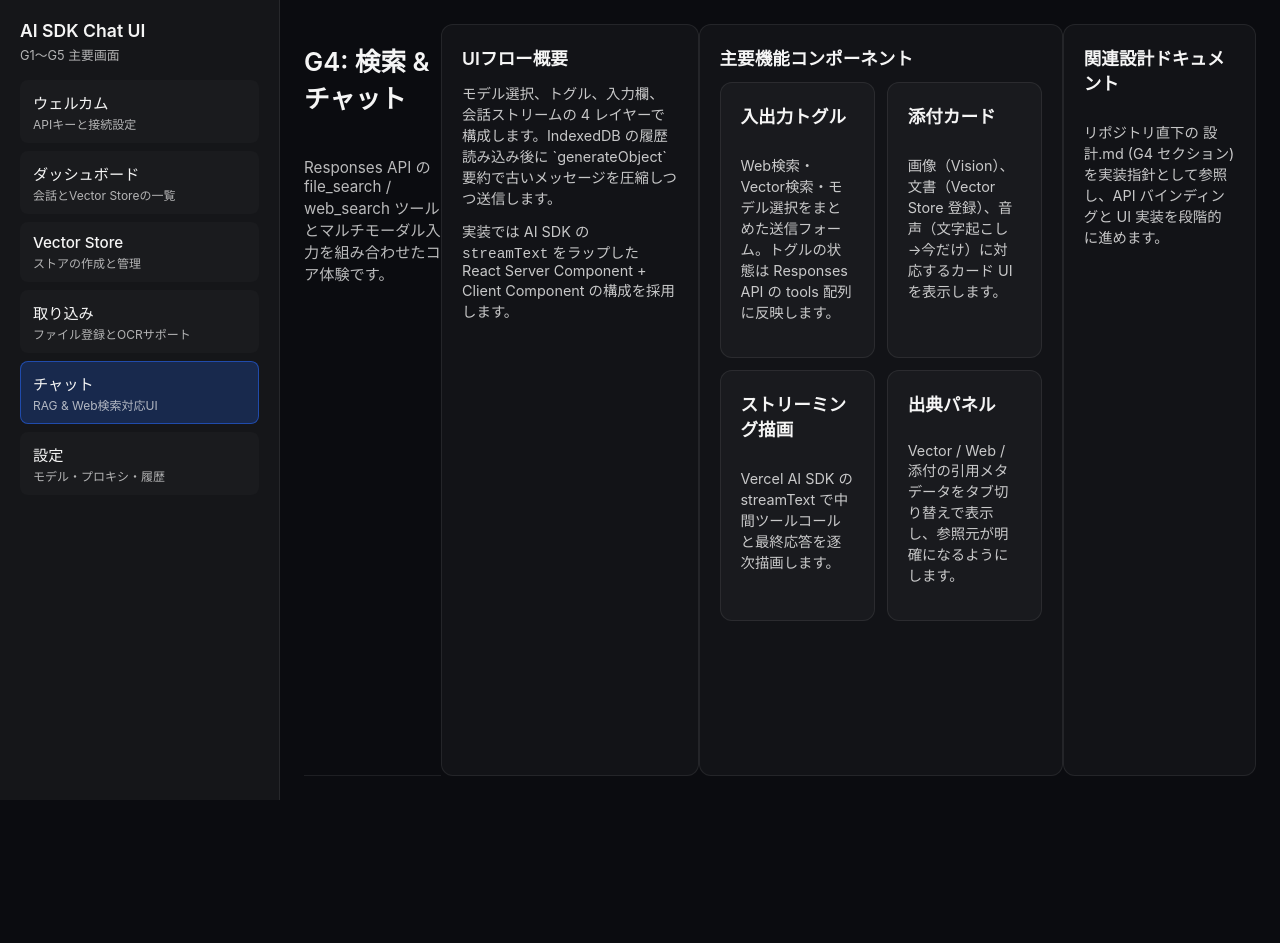
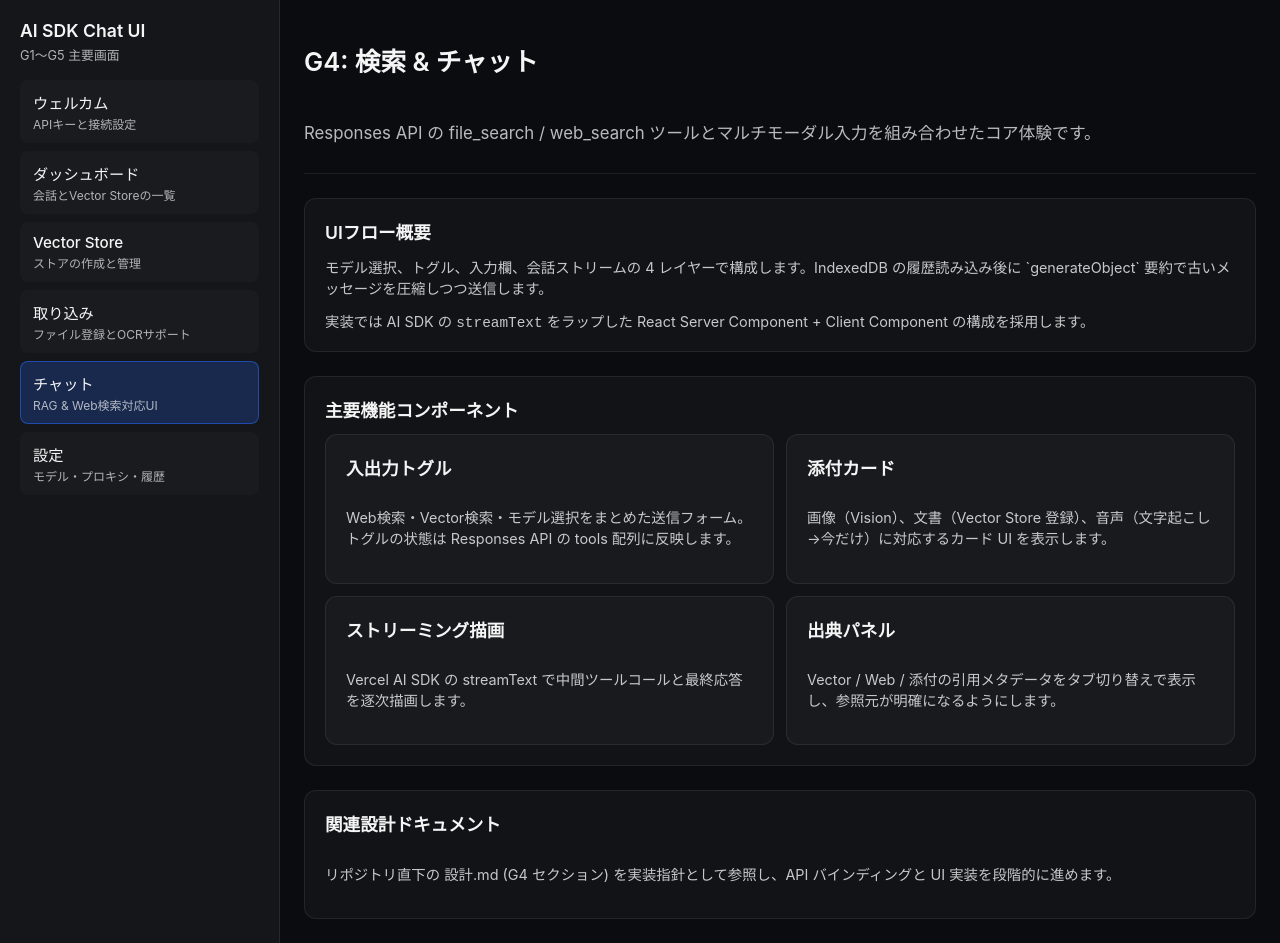
Before and after one commit to tudoumono/Ai-SDK_chatUI, a Next.js app: page /chat in a window 1280 px wide. Before the commit the page ends 800 px from the top, so only its background shows below. Built offline with nearby package versions, Linux system fonts and the light colour scheme.

Commit message:
デザイン更新

```diff
--- a/app/(shell)/chat/page.tsx
+++ b/app/(shell)/chat/page.tsx
@@ -23,7 +23,7 @@ const featureItems = [
 
 export default function ChatPage() {
   return (
-    <main>
+    <main className="page-grid">
       <div className="page-header">
         <h1 className="page-header-title">G4: 検索 & チャット</h1>
         <p className="page-header-description">
--- a/app/(shell)/dashboard/page.tsx
+++ b/app/(shell)/dashboard/page.tsx
@@ -188,7 +188,7 @@ export default function DashboardPage() {
   }, []);
 
   return (
-    <main>
+    <main className="page-grid">
       <div className="page-header">
         <h1 className="page-header-title">G1: ダッシュボード</h1>
         <p className="page-header-description">
--- a/app/(shell)/ingest/page.tsx
+++ b/app/(shell)/ingest/page.tsx
@@ -15,7 +15,7 @@ const ingestSteps = [
 
 export default function IngestPage() {
   return (
-    <main>
+    <main className="page-grid">
       <div className="page-header">
         <h1 className="page-header-title">G3: 取り込み</h1>
         <p className="page-header-description">
--- a/app/(shell)/settings/page.tsx
+++ b/app/(shell)/settings/page.tsx
@@ -255,7 +255,7 @@ export default function SettingsPage() {
   }, [addLog]);
 
   return (
-    <main className="settings-page">
+    <main className="page-grid">
       <div className="page-header settings-header">
         <h1 className="page-header-title">G5: 設定</h1>
         <p className="page-header-description">
--- a/app/(shell)/vector-stores/page.tsx
+++ b/app/(shell)/vector-stores/page.tsx
@@ -15,7 +15,7 @@ const workflow = [
 
 export default function VectorStoresPage() {
   return (
-    <main>
+    <main className="page-grid">
       <div className="page-header">
         <h1 className="page-header-title">G2: Vector Store 管理</h1>
         <p className="page-header-description">
--- a/app/globals.css
+++ b/app/globals.css
@@ -139,13 +139,13 @@ textarea {
 }
 
 .page-header-title {
-  font-size: 1.6rem;
+  font-size: clamp(1.25rem, 2vw, 1.75rem);
   font-weight: 600;
   overflow-wrap: anywhere;
 }
 
 .page-header-description {
-  font-size: 0.95rem;
+  font-size: clamp(0.9rem, 1.5vw, 1.05rem);
   opacity: 0.75;
   overflow-wrap: anywhere;
 }
@@ -154,39 +154,29 @@ textarea {
   margin-bottom: 24px;
 }
 
-.settings-page {
+.page-grid {
   display: grid;
   grid-template-columns: 1fr;
   gap: 24px;
 }
 
-.settings-page .page-header,
-.settings-page .section-card,
-.settings-page .field-group {
+.page-grid .page-header,
+.page-grid .section-card,
+.page-grid .field-group {
   min-width: 0;
 }
 
-.settings-page .inline-code,
-.settings-page input.field-input,
-.settings-page textarea.field-textarea {
+.page-grid .inline-code,
+.page-grid input.field-input,
+.page-grid textarea.field-textarea {
   overflow-wrap: anywhere;
   word-break: break-word;
 }
 
-.settings-page .field-grid-two {
+.page-grid .field-grid-two {
   display: grid;
   grid-template-columns: 1fr;
   gap: 16px;
-}
-
-@media (min-width: 1200px) {
-  .settings-page {
-    grid-template-columns: minmax(0, 1fr) minmax(0, 1fr);
-  }
-
-  .settings-page .field-grid-two {
-    grid-template-columns: repeat(2, minmax(0, 1fr));
-  }
 }
 
 .section-card {
@@ -377,11 +367,13 @@ textarea {
 .radio-card-description {
   font-size: 0.8rem;
   opacity: 0.75;
+  overflow-wrap: anywhere;
 }
 
 .radio-card-note {
   font-size: 0.75rem;
   opacity: 0.6;
+  overflow-wrap: anywhere;
 }
 
 .form-actions {
```
